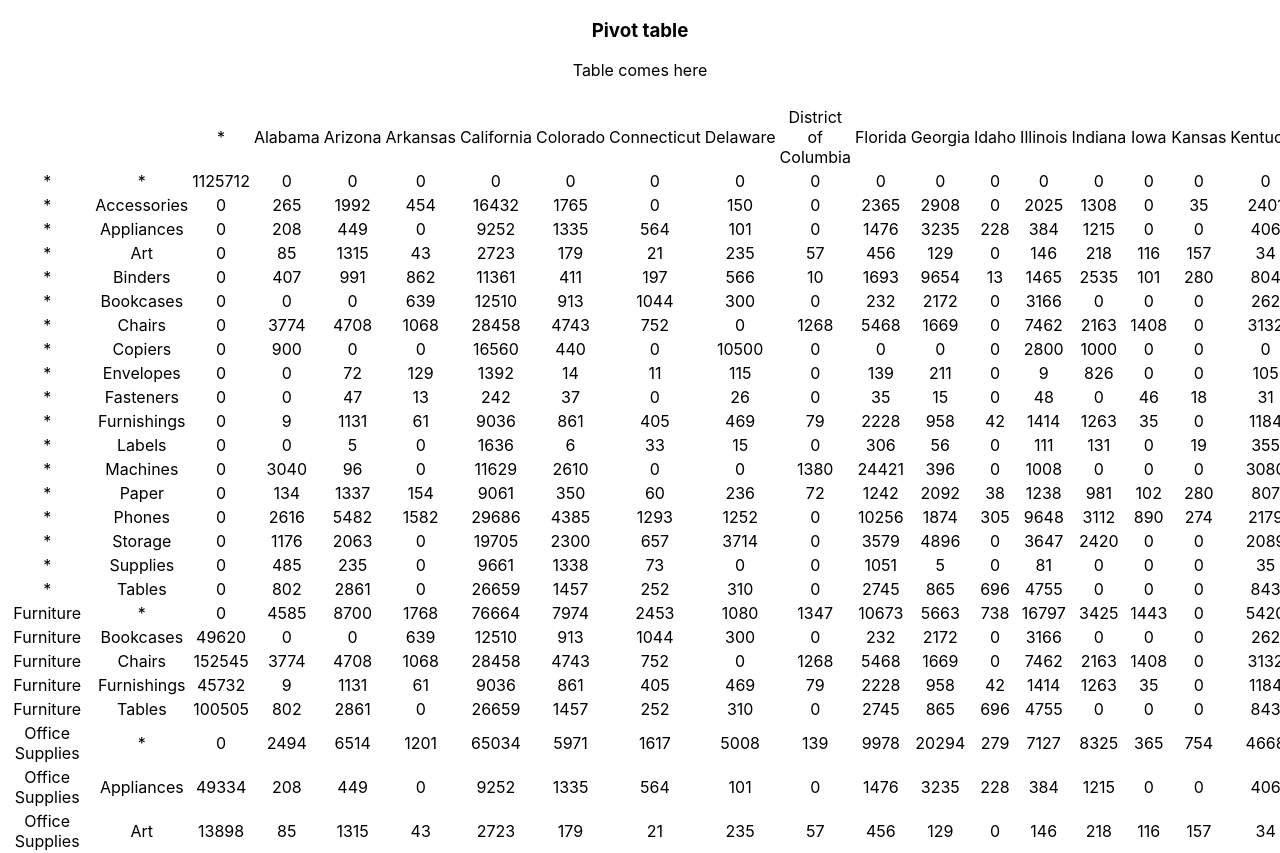
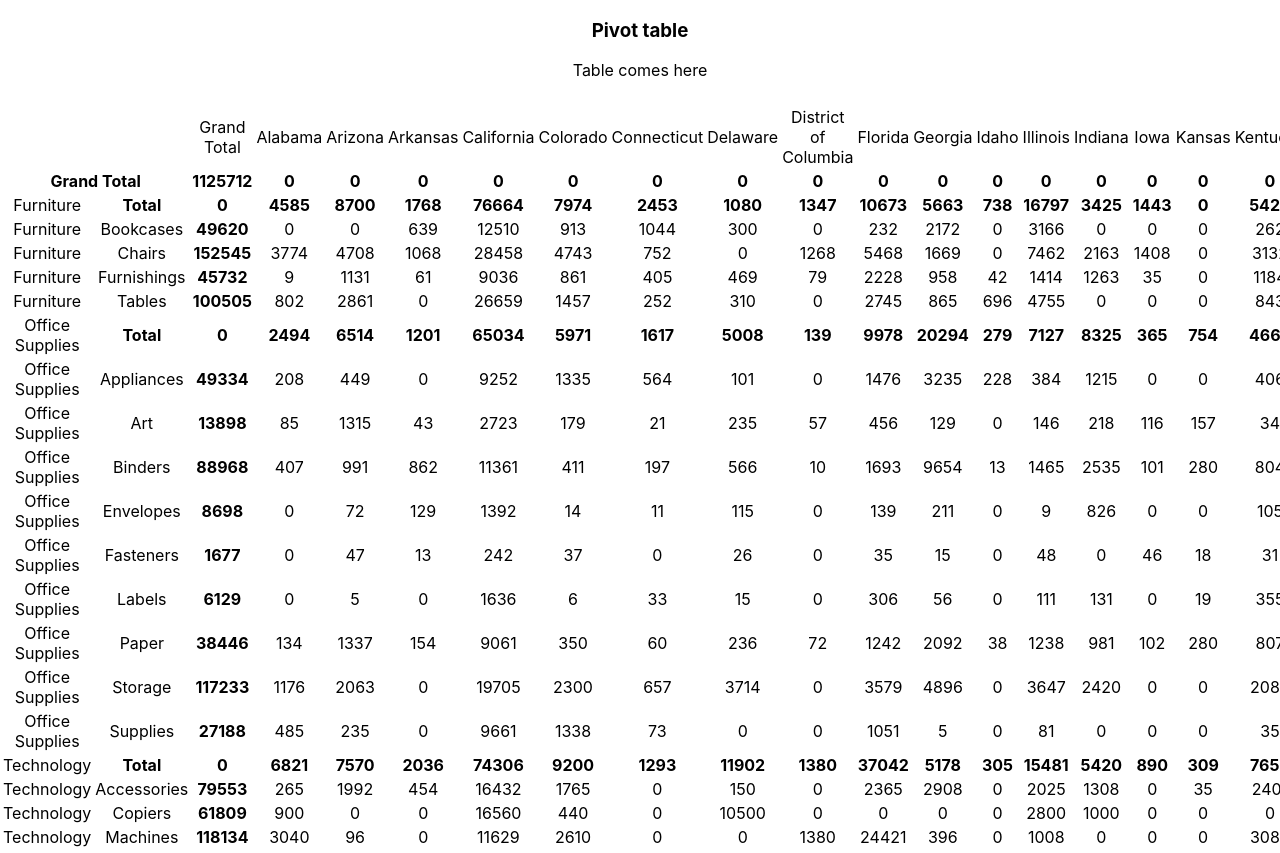
Before and after one commit to zastavnitskiy/pivot-table, a React (Create React App) app: page / in a window 1280 px wide. Shown: the top 853 px of the page. Built offline with nearby package versions, Linux system fonts and the light colour scheme.

Commit message:
Display Total values in the table

```diff
--- /dev/null
+++ b/src/components/PivotTable/PivotTable.module.css
@@ -0,0 +1,3 @@
+.heading {
+  font-weight: bold;
+}
--- a/src/components/PivotTable/PivotTable.tsx
+++ b/src/components/PivotTable/PivotTable.tsx
@@ -1,11 +1,22 @@
 import React from "react";
 import { Pivot } from "../../Pivot";
+import styles from "./PivotTable.module.css";
 interface DataRow {
   [key: string]: string | number;
 }
 
 interface PivotTableProps {
   data: DataRow[];
+}
+interface CellData {
+  colSpan?: number;
+  rowSpan?: number;
+  value?: React.ReactNode;
+  className?: string;
+}
+
+interface RowData {
+  cells: CellData[];
 }
 
 const sortPivotValueArrays = (valueArray: string[][]): string[][] => {
@@ -23,26 +34,9 @@ export const PivotTable: React.FC<PivotTableProps> = props => {
   });
 
   const columns = sortPivotValueArrays(pivotData.columns);
-  const rows = sortPivotValueArrays(pivotData.rows);
-
-  //   [
-  //     [{
-  //       type: "regular" //header, total, grandTotal,
-  //       value: '100',
-  //       colSpan: undefined,
-  //       rowSpan: undefined
-  //     }]
-  //   ];
-
-  interface CellData {
-    colSpan?: number;
-    rowSpan?: number;
-    value?: React.ReactNode;
-  }
-
-  interface RowData {
-    cells: CellData[];
-  }
+  const rows = sortPivotValueArrays(pivotData.rows).filter(
+    values => values[0] !== "*" || (values[0] === "*" && values[1] === "*")
+  );
 
   const tableData: RowData[] = [
     {
@@ -52,18 +46,43 @@ export const PivotTable: React.FC<PivotTableProps> = props => {
       ]
     },
     {
-      cells: [{ colSpan: rows[0].length }, ...columns.map(value => ({ value }))]
+      cells: [
+        { colSpan: rows[0].length },
+        ...columns.map(value => ({
+          value: value[0] === "*" ? "Grand Total" : value
+        }))
+      ]
     }
   ];
 
   for (let rowValues of rows) {
+    const rowHeaderCells = [];
+
+    if (rowValues.filter(value => value !== "*").length) {
+      rowHeaderCells.push(
+        ...rowValues.map(value => ({
+          value: value === "*" ? "Total" : value,
+          className: value === "*" ? styles.heading : ""
+        }))
+      );
+    } else {
+      rowHeaderCells.push({
+        value: "Grand Total",
+        className: styles.heading,
+        colSpan: rowValues.length
+      });
+    }
+
     const row: RowData = {
-      cells: [...rowValues.map(value => ({ value }))]
+      cells: [...rowHeaderCells]
     };
 
     for (let columnValues of columns) {
       row.cells.push({
-        value: pivotData.getValue(rowValues, columnValues) || 0
+        value: pivotData.getValue(rowValues, columnValues) || 0,
+        className: [...rowValues, ...columnValues].find(value => value === "*")
+          ? styles.heading
+          : ""
       });
     }
     tableData.push(row);
@@ -73,17 +92,23 @@ export const PivotTable: React.FC<PivotTableProps> = props => {
     <div>
       Table comes here
       <table>
+        <tbody>
           {tableData.map(rowData => (
             <tr>
               {rowData.cells.map(
                 (cellData): React.ReactElement => (
-                <td colSpan={cellData.colSpan} rowSpan={cellData.rowSpan}>
+                  <td
+                    colSpan={cellData.colSpan}
+                    rowSpan={cellData.rowSpan}
+                    className={cellData.className}
+                  >
                     {cellData.value}
                   </td>
                 )
               )}
             </tr>
           ))}
+        </tbody>
       </table>
     </div>
   );
```
Also changed, not shown: src/Aggregator/Aggregator.ts (+0 -7 lines). Lines whose indentation alone changed are shown as unchanged.
